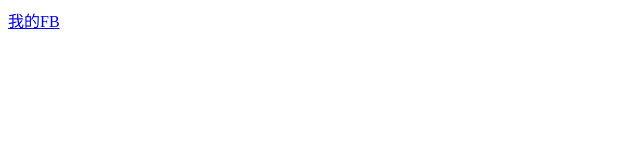
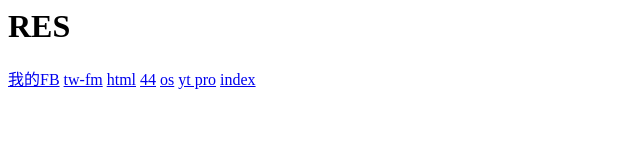
Before and after one commit to 108028/resource, a plain HTML site: page index.html in a window 1280 px wide. Shown: the whole page, without its empty margins (0-640 px from the left). Drawn offline with Linux system fonts and the light colour scheme.

Commit message:
Update index.html

```diff
--- a/index.html
+++ b/index.html
@@ -8,4 +8,11 @@
 <a href="./晴天.mp4">4</a>
 <br>
     -->
+<h1>RES</h1>
 <a href="https://www.facebook.com/share/14s56dDVuM/?mibextid=wwXIfr">我的FB</a>
+<a href="tw-fm.netlify.app">tw-fm</a>
+<a href="html-jerry.netlify.app">html</a>
+<a href="jerry-44.netlify.app">44</a>
+<a href="jerry-os.netlify.app">os</a>
+<a href="jerry-youtube.netlify.app">yt pro</a>
+<a href="jerry1201.netlify.app">index</a>
```
